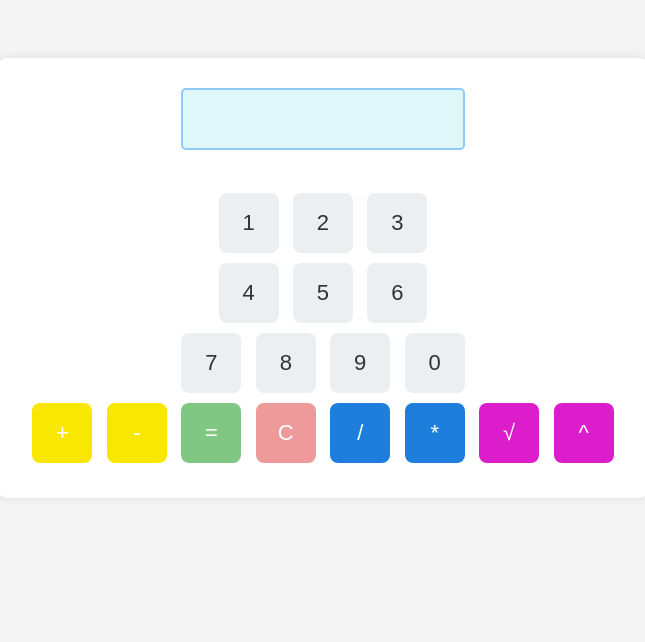
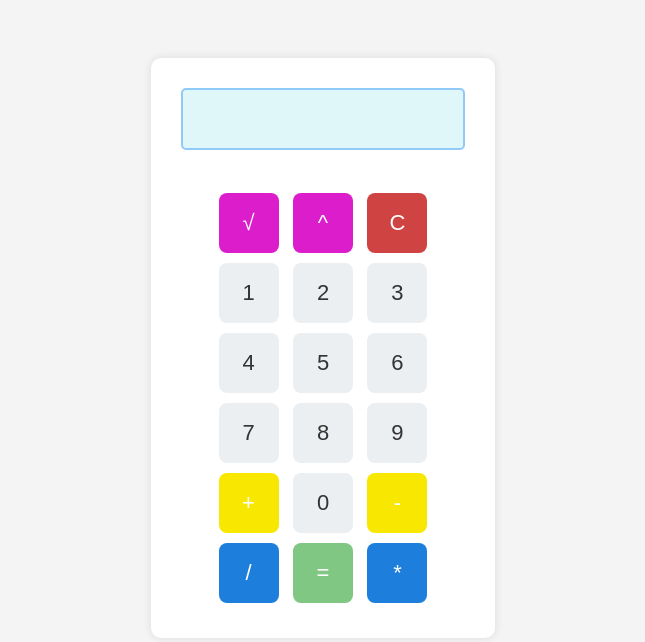
Before and after one commit to MORALEL/calculadora, a Flask app: page / in a window 1280 px wide. Shown: the top 642 px of the page, without its empty margins (317-962 px from the left). Run offline with Flask 3, Linux system fonts and the light colour scheme.

Commit message:
Corrige errores en nombre_del_archivo

```diff
--- a/static/estilos.css
+++ b/static/estilos.css
@@ -68,12 +68,12 @@ button[name="nigual"]:hover {
 }
 
 button[name="nclear"] {
-    background-color: #ef9a9a;
+    background-color: #cf4343;
     color: white;
 }
 
 button[name="nclear"]:hover {
-    background-color: #e57373;
+    background-color: #720e0e;
 }
 
 button[name="nmulti"], button[name="ndiv"] {
@@ -82,11 +82,11 @@ button[name="nmulti"], button[name="ndiv"] {
 }
 
 button[name="nmulti"]:hover {
-    background-color: #147db9;
+    background-color: #0f5985;
 }
 
 button[name="ndiv"]:hover {
-    background-color: #147db9;
+    background-color: #0f5985;
 }
 
 button[name="nraiz"], button[name="npotencia"] {
--- a/templates/inicio.html
+++ b/templates/inicio.html
@@ -12,6 +12,10 @@
         <input type="hidden" name="operacion" value="{{ operacion }}">
 
         <div>
+            <button type="submit" name="nraiz">√</button>
+            <button type="submit" name="npotencia">^</button>
+            <button type="submit" name="nclear">C</button>
+        <div>
             <button type="submit" name="n1">1</button>
             <button type="submit" name="n2">2</button>
             <button type="submit" name="n3">3</button>
@@ -25,17 +29,16 @@
             <button type="submit" name="n7">7</button>
             <button type="submit" name="n8">8</button>
             <button type="submit" name="n9">9</button>
-            <button type="submit" name="n0">0</button>
         </div>
         <div>
             <button type="submit" name="nmas">+</button>
+            <button type="submit" name="n0">0</button>
             <button type="submit" name="nmenos">-</button>
+        </div>
+         <div>
+            <button type="submit" name="ndiv">/</button>
             <button type="submit" name="nigual">=</button>
-            <button type="submit" name="nclear">C</button>
-            <button type="submit" name="ndiv">/</button>
             <button type="submit" name="nmulti">*</button>
-            <button type="submit" name="nraiz">√</button>
-            <button type="submit" name="npotencia">^</button>
         </div>
     </form>
 </body>
```
